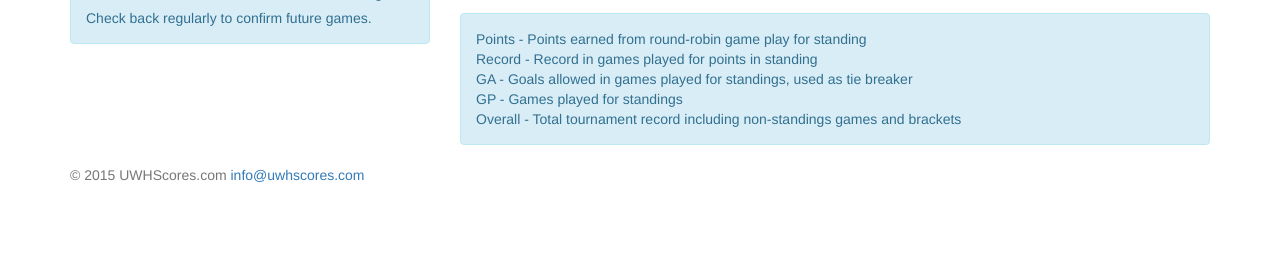
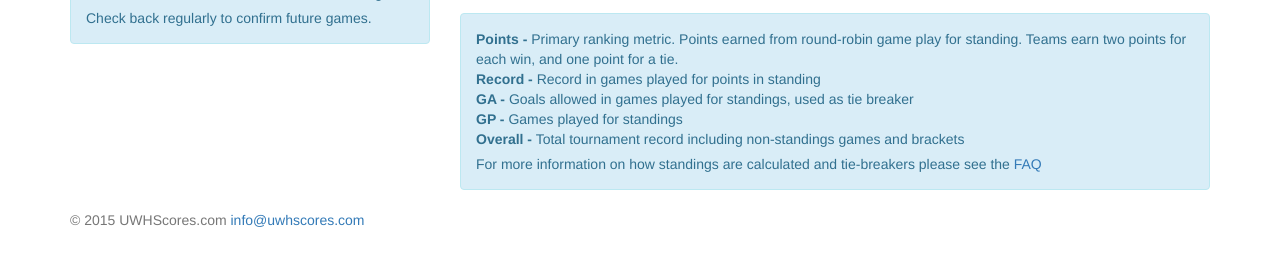
Before and after one commit to uwhscores/scoreboard, a Flask app: template templates/show_main.html in a window 1280 px wide, after a click on "Standings". Shown: the part 296-562 px from the top of the page. Run offline with Flask 2, Linux system fonts and the light colour scheme; the template is opened without the code that fills it, so the values that code supplies are empty; parts of the project's set-up code (start-up, migrations or seed data) failed here and were passed over; some libraries are stand-ins or nearby versions.

Commit message:
Small cleanup in rankings explanation text

```diff
--- a/templates/show_main.html
+++ b/templates/show_main.html
@@ -177,11 +177,14 @@
 
 			<div class="alert alert-info" role="alert">
 				<p>
-				Points - Points earned from round-robin game play for standing</br>
-				Record - Record in games played for points in standing </br>
-				GA - Goals allowed in games played for standings, used as tie breaker </br>
-				GP - Games played for standings </br>
-				Overall - Total tournament record including non-standings games and brackets
+				<strong>Points -</strong> Primary ranking metric. Points earned from round-robin game play for standing. Teams earn two points for each win, and one point for a tie.</br>
+				<strong>Record -</strong> Record in games played for points in standing </br>
+				<strong>GA -</strong> Goals allowed in games played for standings, used as tie breaker </br>
+				<strong>GP -</strong> Games played for standings </br>
+				<strong>Overall -</strong> Total tournament record including non-standings games and brackets
+				</p>
+				<p>
+				For more information on how standings are calculated and tie-breakers please see the <a href=/faq>FAQ</a>
 				</p>
 			</div>
 			</div>
```
